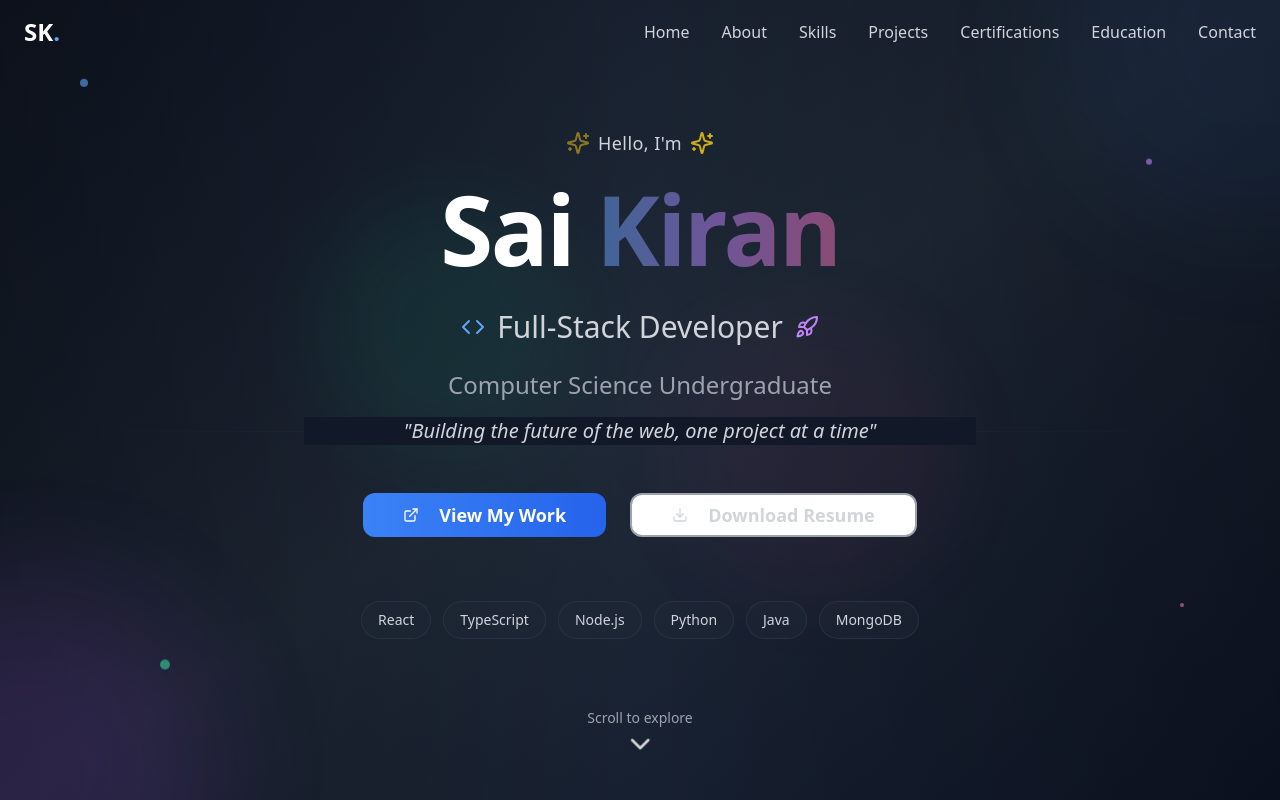
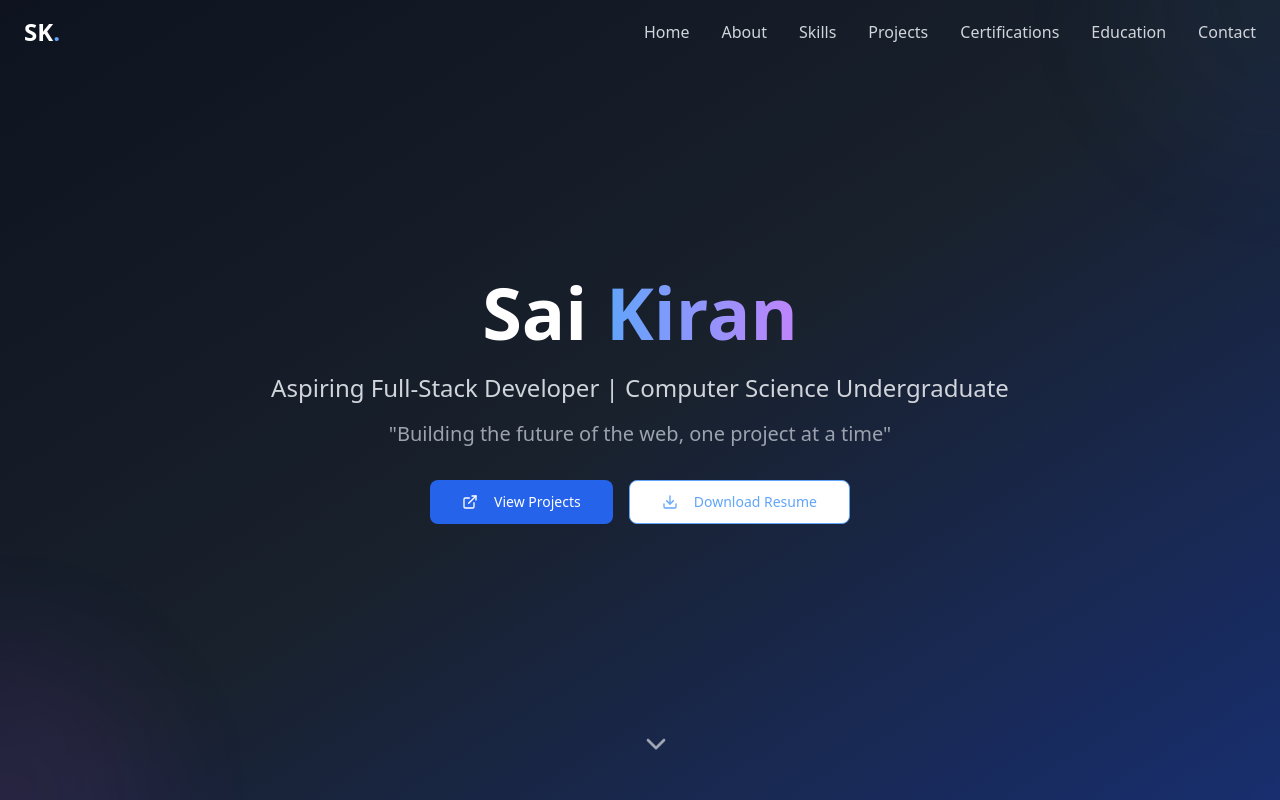
Before and after one commit to saikiransandeep/saikiran-portfolio, a React (Vite) app: page / in a window 1280 px wide. Shown: the top 800 px of the page. Built offline with nearby package versions, Linux system fonts and the light colour scheme.

Commit message:
Reverted to commit 8196c3059e1b7dd335d884887f359a8e8afe3ac7

```diff
--- a/src/components/HeroSection.tsx
+++ b/src/components/HeroSection.tsx
@@ -1,106 +1,57 @@
 
 import React from 'react';
-import { Download, ExternalLink, ChevronDown, Sparkles, Code, Rocket } from 'lucide-react';
+import { Download, ExternalLink, ChevronDown } from 'lucide-react';
 import { Button } from '@/components/ui/button';
 
 const HeroSection = () => {
   return (
-    <section id="home" className="min-h-screen flex items-center justify-center relative bg-gradient-to-br from-gray-900 via-gray-800 to-slate-900 overflow-hidden">
-      {/* Enhanced background overlay */}
-      <div className="absolute inset-0 bg-gradient-to-r from-black/30 via-transparent to-black/30"></div>
+    <section id="home" className="min-h-screen flex items-center justify-center relative bg-gradient-to-br from-gray-900 via-gray-800 to-blue-900">
+      <div className="absolute inset-0 bg-black/20"></div>
 
-      {/* Animated background elements - more dynamic */}
+      {/* Animated background elements */}
       <div className="absolute inset-0 overflow-hidden">
-        <div className="absolute -top-40 -right-40 w-96 h-96 bg-blue-500/15 rounded-full blur-3xl animate-pulse"></div>
-        <div className="absolute -bottom-40 -left-40 w-96 h-96 bg-purple-500/15 rounded-full blur-3xl animate-pulse delay-1000"></div>
-        <div className="absolute top-1/4 left-1/4 w-64 h-64 bg-emerald-500/10 rounded-full blur-2xl animate-pulse delay-500"></div>
-        <div className="absolute bottom-1/4 right-1/4 w-72 h-72 bg-pink-500/10 rounded-full blur-2xl animate-pulse delay-1500"></div>
-
-        {/* Floating particles */}
-        <div className="absolute top-20 left-20 w-2 h-2 bg-blue-400/60 rounded-full animate-bounce delay-300"></div>
-        <div className="absolute top-40 right-32 w-1.5 h-1.5 bg-purple-400/60 rounded-full animate-bounce delay-700"></div>
-        <div className="absolute bottom-32 left-40 w-2.5 h-2.5 bg-emerald-400/60 rounded-full animate-bounce delay-1100"></div>
-        <div className="absolute bottom-48 right-24 w-1 h-1 bg-pink-400/60 rounded-full animate-bounce delay-1400"></div>
+        <div className="absolute -top-40 -right-40 w-80 h-80 bg-blue-500/10 rounded-full blur-3xl animate-pulse"></div>
+        <div className="absolute -bottom-40 -left-40 w-80 h-80 bg-purple-500/10 rounded-full blur-3xl animate-pulse delay-1000"></div>
       </div>
 
       <div className="container mx-auto px-6 text-center relative z-10">
         <div className="animate-fade-in">
-          {/* Enhanced greeting with icon */}
-          <div className="flex items-center justify-center mb-6 space-x-2">
-            <Sparkles className="h-6 w-6 text-yellow-400 animate-pulse" />
-            <span className="text-lg text-gray-300 font-medium tracking-wide">Hello, I'm</span>
-            <Sparkles className="h-6 w-6 text-yellow-400 animate-pulse delay-500" />
-          </div>
-
-          {/* Enhanced name with better gradient */}
-          <h1 className="text-6xl md:text-8xl font-bold text-white mb-8 tracking-tight">
-            Sai <span className="text-transparent bg-clip-text bg-gradient-to-r from-blue-400 via-purple-400 to-pink-400 animate-pulse">Kiran</span>
+          <h1 className="text-5xl md:text-7xl font-bold text-white mb-6">
+            Sai <span className="text-transparent bg-clip-text bg-gradient-to-r from-blue-400 to-purple-400">Kiran</span>
           </h1>
 
-          {/* Enhanced subtitle with icons */}
-          <div className="flex items-center justify-center mb-6 space-x-3">
-            <Code className="h-6 w-6 text-blue-400" />
-            <h2 className="text-2xl md:text-3xl text-gray-300 font-light">
-              Full-Stack Developer
-            </h2>
-            <Rocket className="h-6 w-6 text-purple-400" />
-          </div>
+          <h2 className="text-xl md:text-2xl text-gray-300 mb-4">
+            Aspiring Full-Stack Developer | Computer Science Undergraduate
+          </h2>
 
-          {/* Enhanced description */}
-          <p className="text-xl md:text-2xl text-gray-400 mb-4 max-w-3xl mx-auto leading-relaxed">
-            Computer Science Undergraduate
+          <p className="text-lg md:text-xl text-gray-400 mb-8 max-w-2xl mx-auto">
+            "Building the future of the web, one project at a time"
           </p>
 
-          {/* Quote with better styling */}
-          <div className="relative mb-12">
-            <div className="absolute inset-0 bg-gradient-to-r from-transparent via-white/5 to-transparent h-px top-1/2"></div>
-            <p className="text-lg md:text-xl text-gray-300 italic font-light max-w-2xl mx-auto bg-gray-900 px-8 relative">
-              "Building the future of the web, one project at a time"
-            </p>
-          </div>
-
-          {/* Enhanced buttons with better spacing and effects */}
-          <div className="flex flex-col sm:flex-row gap-6 justify-center items-center mb-16">
+          <div className="flex flex-col sm:flex-row gap-4 justify-center items-center">
             <Button
               size="lg"
-              className="bg-gradient-to-r from-blue-500 to-blue-600 hover:from-blue-600 hover:to-blue-700 text-white px-10 py-4 rounded-xl transition-all duration-300 hover:scale-105 hover:shadow-2xl hover:shadow-blue-500/25 font-semibold text-lg group"
+              className="bg-blue-600 hover:bg-blue-700 text-white px-8 py-3 rounded-lg transition-all duration-300 hover:scale-105"
               onClick={() => document.getElementById('projects')?.scrollIntoView({ behavior: 'smooth' })}
             >
-              <ExternalLink className="mr-3 h-5 w-5 group-hover:rotate-12 transition-transform duration-300" />
-              View My Work
+              <ExternalLink className="mr-2 h-5 w-5" />
+              View Projects
             </Button>
 
             <Button
               variant="outline"
               size="lg"
-              className="border-2 border-gray-400 text-gray-300 hover:bg-gray-100 hover:text-gray-800 hover:border-gray-300 px-10 py-4 rounded-xl transition-all duration-300 hover:scale-105 hover:shadow-2xl hover:shadow-white/10 font-semibold text-lg group backdrop-blur-sm"
+              className="border-blue-400 text-blue-400 hover:bg-blue-400 hover:text-white px-8 py-3 rounded-lg transition-all duration-300 hover:scale-105"
             >
-              <Download className="mr-3 h-5 w-5 group-hover:animate-bounce" />
+              <Download className="mr-2 h-5 w-5" />
               Download Resume
             </Button>
-          </div>
-
-          {/* Skills preview tags */}
-          <div className="flex flex-wrap justify-center gap-3 max-w-2xl mx-auto mb-8">
-            {['React', 'TypeScript', 'Node.js', 'Python', 'Java', 'MongoDB'].map((skill, index) => (
-              <span
-                key={skill}
-                className="px-4 py-2 bg-gray-800/50 border border-gray-700/50 rounded-full text-gray-300 text-sm font-medium hover:bg-gray-700/50 hover:border-gray-600/50 transition-all duration-300 cursor-default"
-                style={{ animationDelay: `${index * 100}ms` }}
-              >
-                {skill}
-              </span>
-            ))}
           </div>
         </div>
       </div>
 
-      {/* Enhanced scroll indicator */}
-      <div className="absolute bottom-8 left-1/2 transform -translate-x-1/2 flex flex-col items-center space-y-2">
-        <span className="text-gray-400 text-sm font-medium">Scroll to explore</span>
-        <div className="animate-bounce">
-          <ChevronDown className="text-white/80 h-8 w-8" />
-        </div>
+      <div className="absolute bottom-8 left-1/2 transform -translate-x-1/2 animate-bounce">
+        <ChevronDown className="text-white/60 h-8 w-8" />
       </div>
     </section>
   );
```
